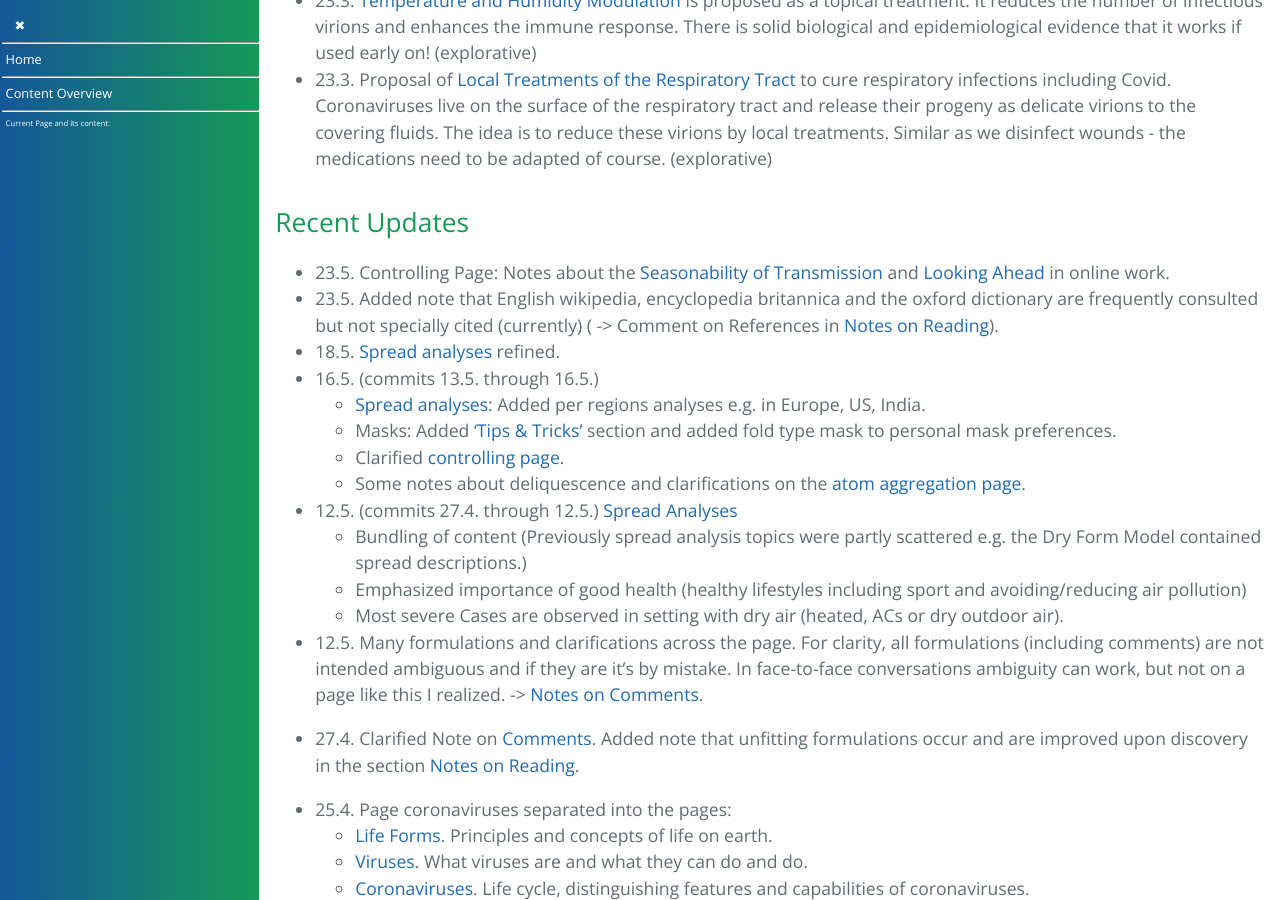
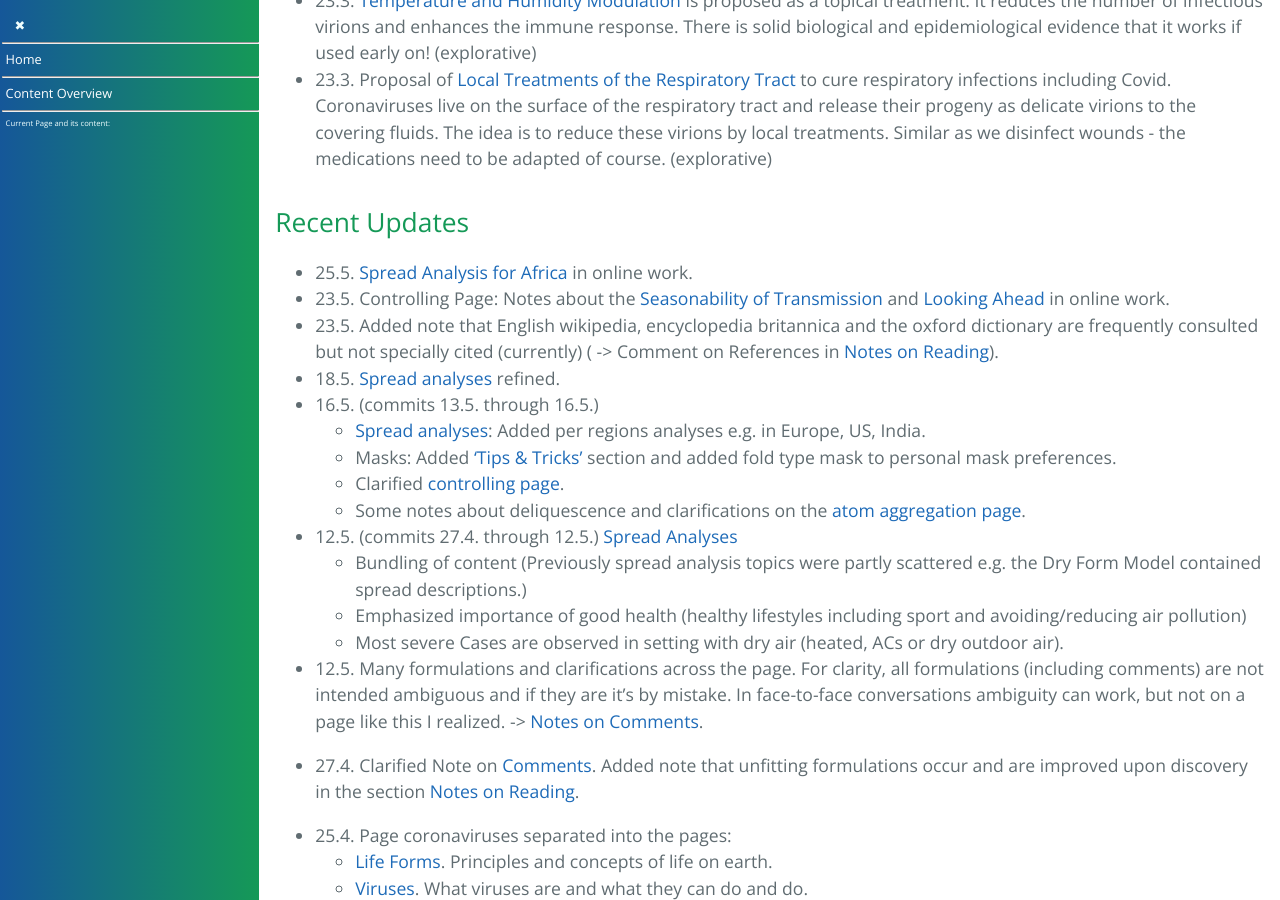
Before and after one commit to forestgrape/coronavirus, a Jekyll site: the page built from index.md, in a window 1280 px wide and 900 px high, scrolled down 1195 px. Built offline with Jekyll 4.4.1, drawn with Linux system fonts in a browser that asks for light colours; our own code applies the rules of GitHub Pages for plain Markdown files.

Commit message:
update section

```diff
--- a/index.md
+++ b/index.md
@@ -40,6 +40,7 @@ This section overviews the content. The [full content section](#content) lists t
 
 
 ## Recent Updates
+- 25.5. [Spread Analysis for Africa](../coronavirus/5_epidemiological/spread_analyses.md#africa) in online work.
 - 23.5. Controlling Page: Notes about the [Seasonability of Transmission](./7_social/controlling.md#seasonability) and [Looking Ahead](./7_social/controlling.md#looking-ahead) in online work.
 - 23.5. Added note that English wikipedia, encyclopedia britannica and the oxford dictionary are frequently consulted but not specially cited (currently) ( -> Comment on References in [Notes on Reading](#notes-on-reading)).
 - 18.5. [Spread analyses](./5_epidemiological/spread_analyses.md) refined.
```
